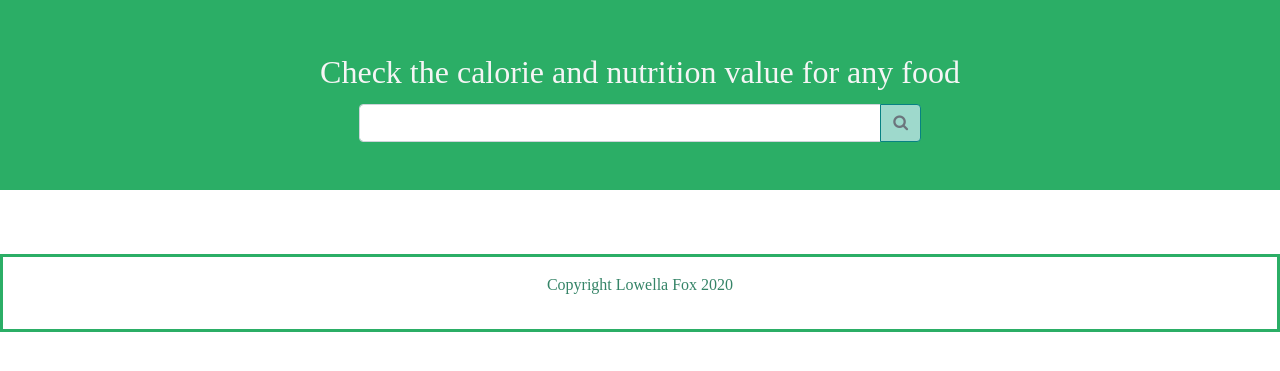
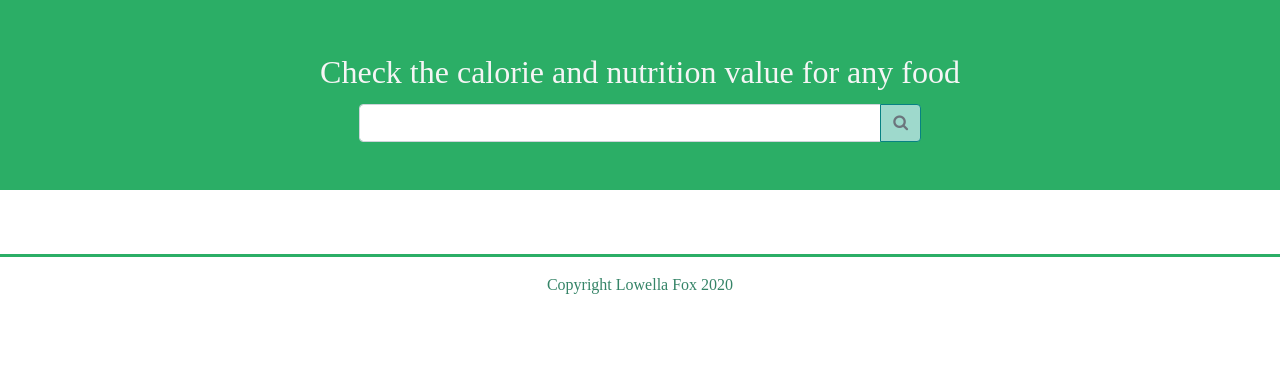
Before and after one commit to Lowella369/django-calorie-finder, a Django app: template calorie_finder/calorie/templates/calorie/base.html in a window 1280 px wide. Shown: the top 371 px of the page. Run offline with Django 3.2, Linux system fonts and the light colour scheme; the template is opened without the code that fills it, so the values that code supplies are empty; some libraries are stand-ins or nearby versions.

Commit message:
Changed footer border

```diff
--- a/calorie_finder/calorie/static/css/style.css
+++ b/calorie_finder/calorie/static/css/style.css
@@ -16,7 +16,7 @@ body {
   margin-top: 1rem;
   padding: 1rem;
   text-align: center;
-  border: solid .2rem #2BAE66FF;
+  border-top: solid .2rem #2BAE66FF;
 }
 .message {
   color: #2BAE66FF;
```
